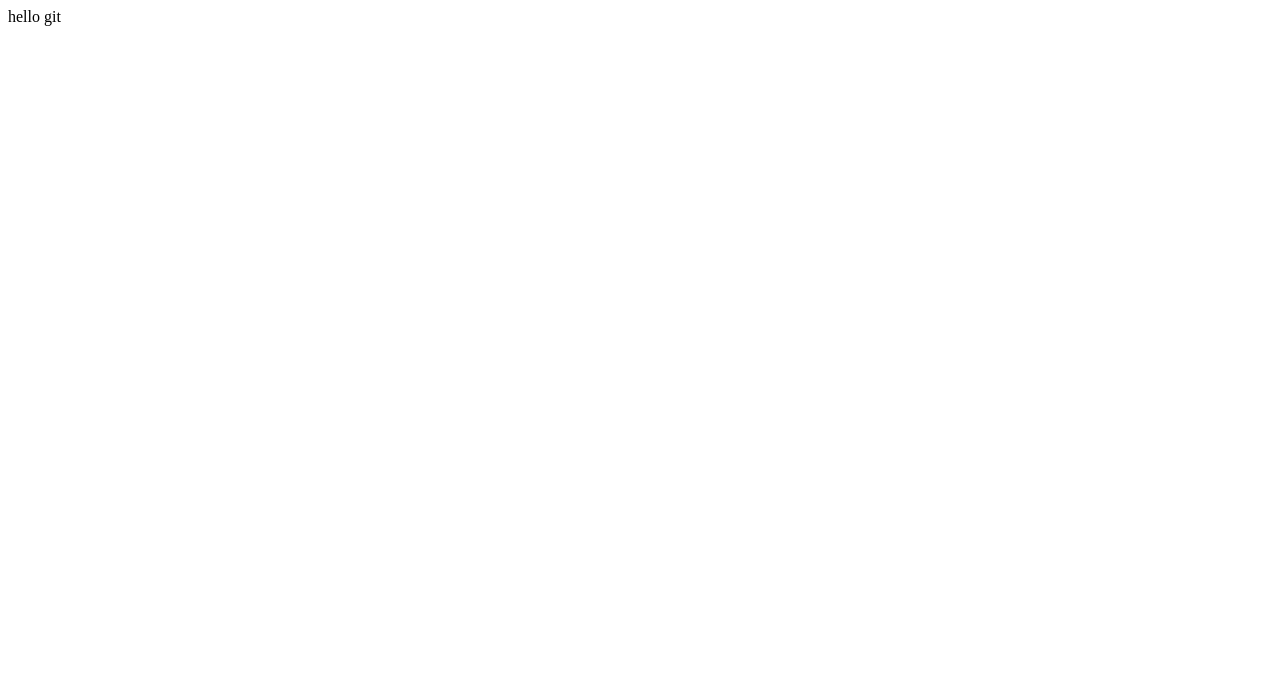
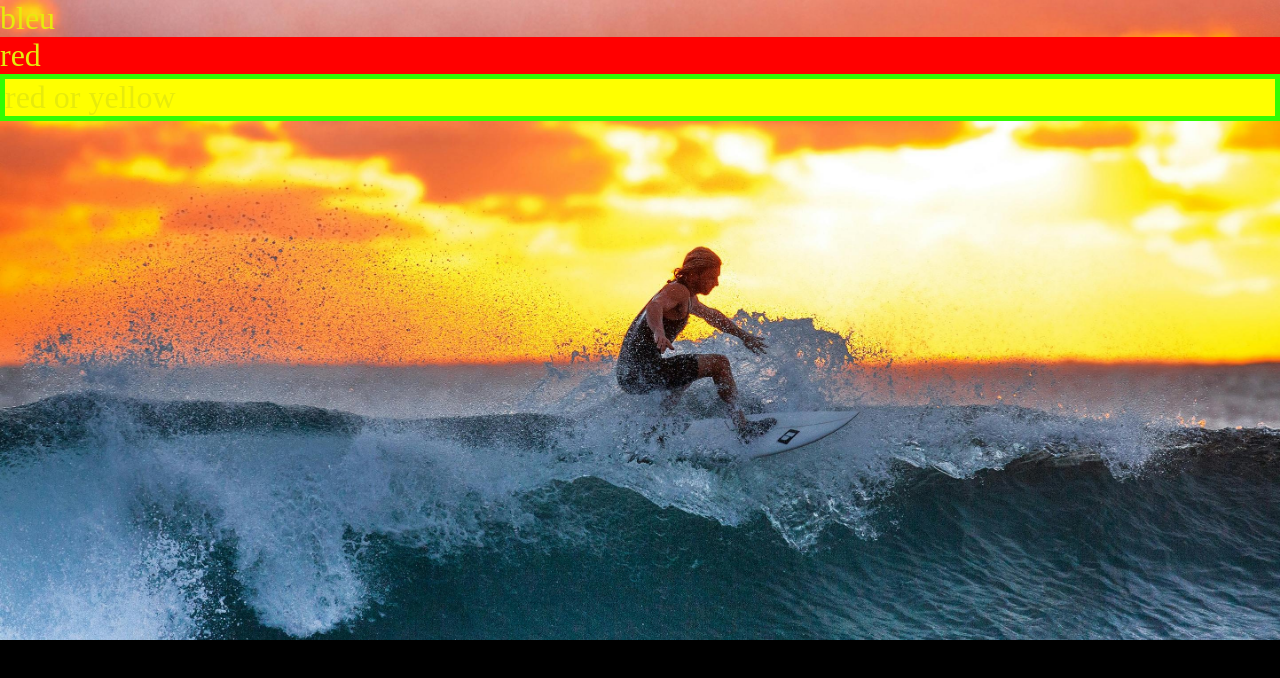
Before and after one commit to AbderrahimAgra/gitSecondSession, a plain HTML site: page index.html in a window 1280 px wide. Drawn offline with Linux system fonts and the light colour scheme.

Commit message:
specificity css session

```diff
--- /dev/null
+++ b/div.css
@@ -0,0 +1,4 @@
+div{
+  background-color:blue ;
+  fon
+}
--- a/index.html
+++ b/index.html
@@ -1,11 +1,19 @@
 <!DOCTYPE html>
 <html lang="en">
+
 <head>
   <meta charset="UTF-8">
   <meta name="viewport" content="width=device-width, initial-scale=1.0">
+  <link rel="stylesheet" href="style.css">
   <title>Document</title>
 </head>
+
 <body>
-  hello git
+  <header>
+    <div class="bleucolor">bleu</div>
+    <div class="redcolor">red</div>
+    <div id="yellowcolor" id="red"   class="redcolor">red or yellow</div>
+  </header>
 </body>
+
 </html>
--- a/style.css
+++ b/style.css
@@ -0,0 +1,30 @@
+body{
+  margin: 0;
+  padding: 0;
+  background-color: #000;
+
+  header{
+    height: 80vh;
+    background-image: url(backgroundImg.jpg);
+    background-size: cover;
+  }
+}
+
+.redcolor{
+  background-color: red;
+  color: rgb(98, 255, 0);
+}
+#yellowcolor{
+  background-color: yellow;
+  color: black;
+  border: solid 5px rgb(49, 252, 3);
+
+}
+div{
+  color: rgb(231, 235, 12) !important;
+  font-size: xx-large;
+  /* border: solid 5px rgb(15, 14, 14); */
+}
+#red{
+  border: solid 5px rgb(15, 14, 14);
+}
```
Also changed, not shown: backgroundImg.jpg (added), main.js (deleted).
